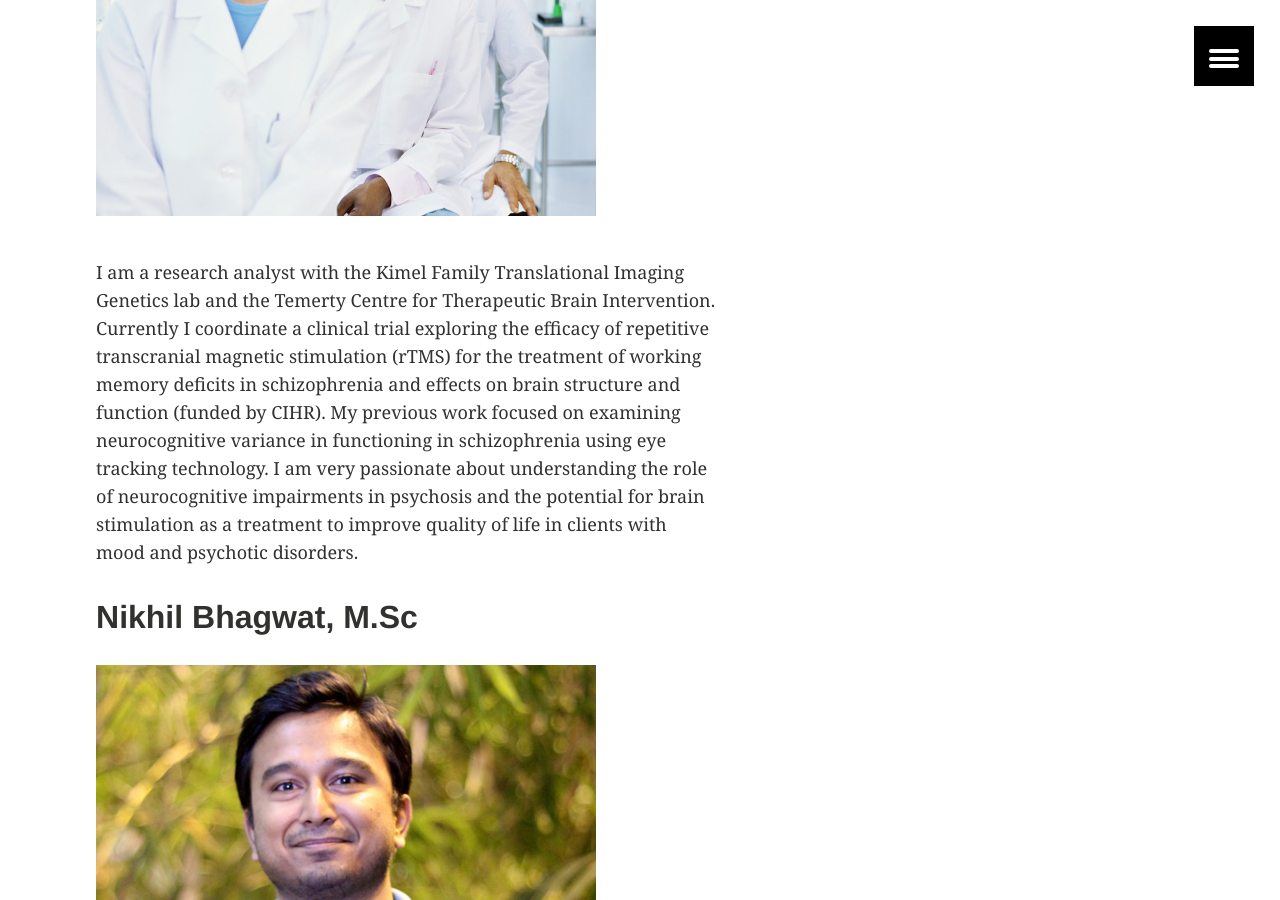
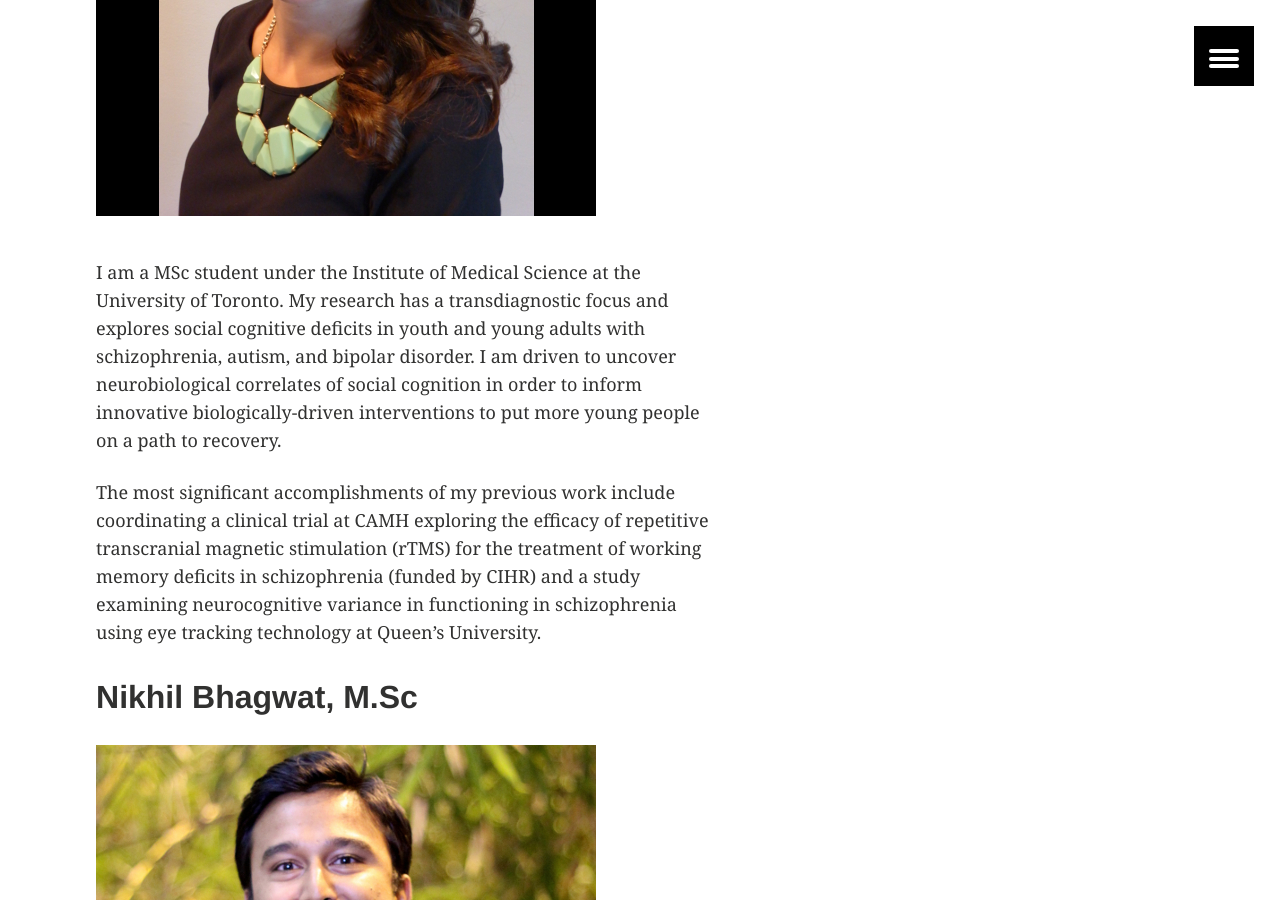
Before and after one commit to TIGRLab/tigrlab.github.io, a Jekyll site: the page built from members/index.md, in a window 1280 px wide and 900 px high, scrolled down 6649 px. Built offline with Jekyll 4.4.1, drawn with Linux system fonts in a browser that asks for light colours.

Commit message:
updated website photo

```diff
--- a/members/index.md
+++ b/members/index.md
@@ -79,10 +79,12 @@ Tina is a medical graduate from Iran and a postdoctoral fellow working under the
 Laura Stefanik, B.A.H
 --------------------
 <figure>
-	<a href="/images/ppl.stock.jpeg"><img src="/images/ppl.stock.jpeg"></a>
+	<a href="/images/ppl.l.stefanik.jpg"><img src="/images/ppl.l.stefanik.jpg"></a>
 </figure>
 
-I am a research analyst with the Kimel Family Translational Imaging Genetics lab and the Temerty Centre for Therapeutic Brain Intervention.  Currently I coordinate a clinical trial exploring the efficacy of repetitive transcranial magnetic stimulation (rTMS) for the treatment of working memory deficits in schizophrenia and effects on brain structure and function (funded by CIHR).  My previous work focused on examining neurocognitive variance in functioning in schizophrenia using eye tracking technology. I am very passionate about understanding the role of neurocognitive impairments in psychosis and the potential for brain stimulation as a treatment to improve quality of life in clients with mood and psychotic disorders.
+I am a MSc student under the Institute of Medical Science at the University of Toronto.  My research has a transdiagnostic focus and explores social cognitive deficits in youth and young adults with schizophrenia, autism, and bipolar disorder.  I am driven to uncover neurobiological correlates of social cognition in order to inform innovative biologically-driven interventions to put more young people on a path to recovery.
+
+The most significant accomplishments of my previous work include coordinating a clinical trial at CAMH exploring the efficacy of repetitive transcranial magnetic stimulation (rTMS) for the treatment of working memory deficits in schizophrenia (funded by CIHR) and a study examining neurocognitive variance in functioning in schizophrenia using eye tracking technology at Queen's University.
 
 Nikhil Bhagwat, M.Sc
 ---------------------
```
Also changed, not shown: images/ppl.l.stefanik.jpg (added).
